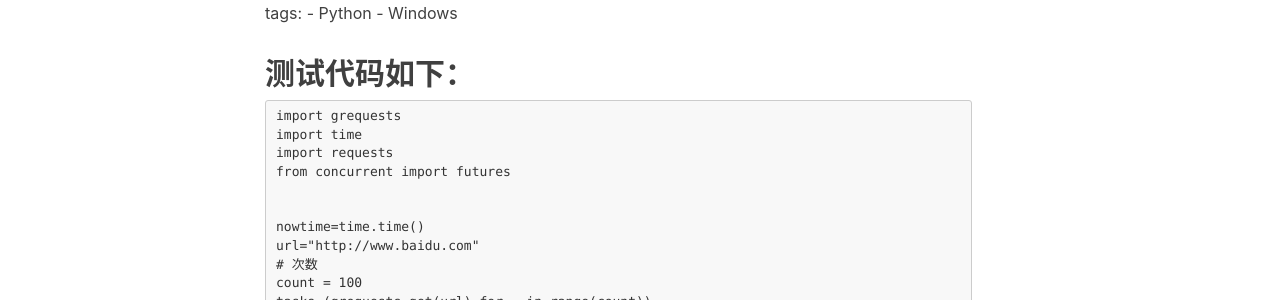
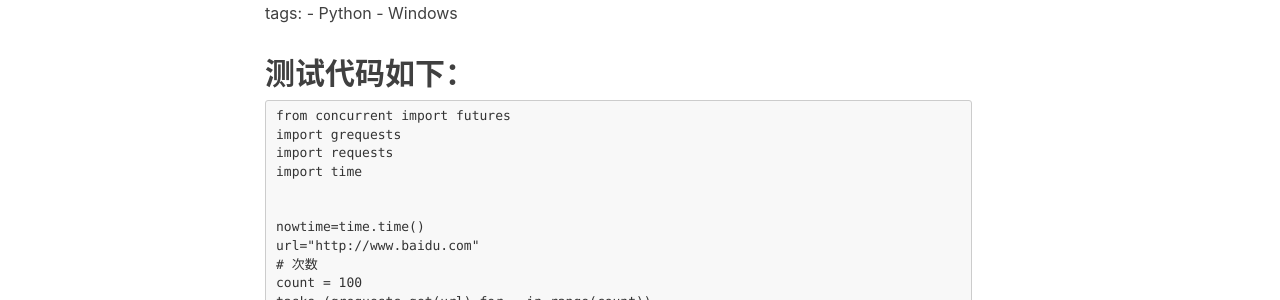
Before and after one commit to linandli/linandli.github.io, a Jekyll site: the page built from _posts/2018-08-20-Python-多进程、多线程测试.md, in a window 1280 px wide. Shown: the part 548-848 px from the top of the page. Built offline with Jekyll 4.4.1, drawn with Linux system fonts in a browser that asks for light colours; nearby versions of some CDN libraries; our own code applies the rules of GitHub Pages for plain Markdown files; comment, search, counter and statistics services are not loaded; some of the changed text lies outside the part shown.

Commit message:
修改样式

````diff
--- a/_posts/2018-08-20-Python-多进程、多线程测试.md
+++ b/_posts/2018-08-20-Python-多进程、多线程测试.md
@@ -13,10 +13,10 @@ tags:
 ## 测试代码如下：
 
 ```
+from concurrent import futures
 import grequests
+import requests
 import time
-import requests
-from concurrent import futures
 
 
 nowtime=time.time()
````
